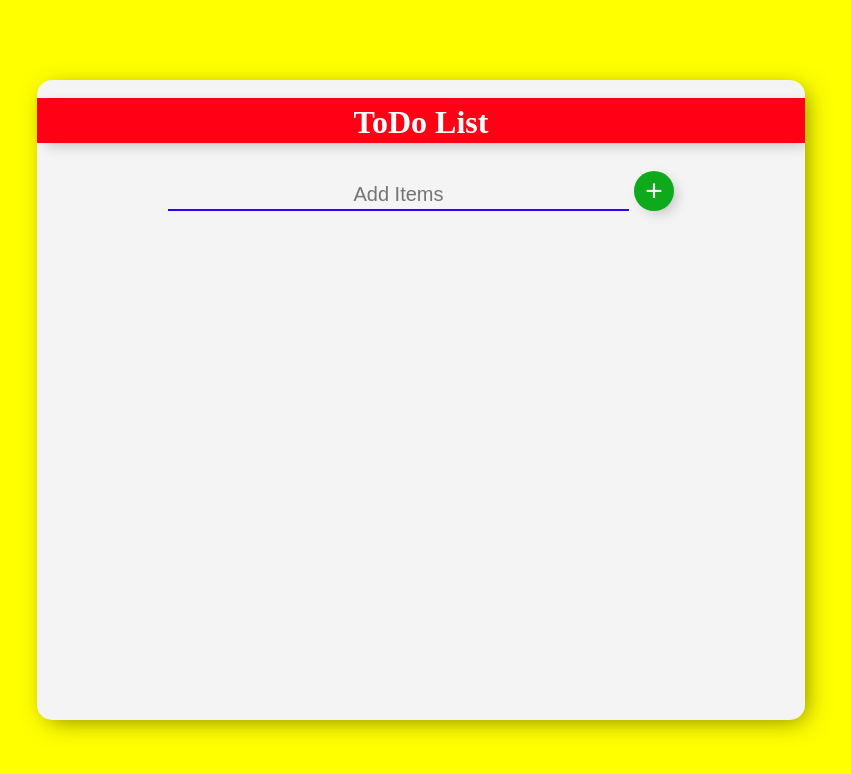
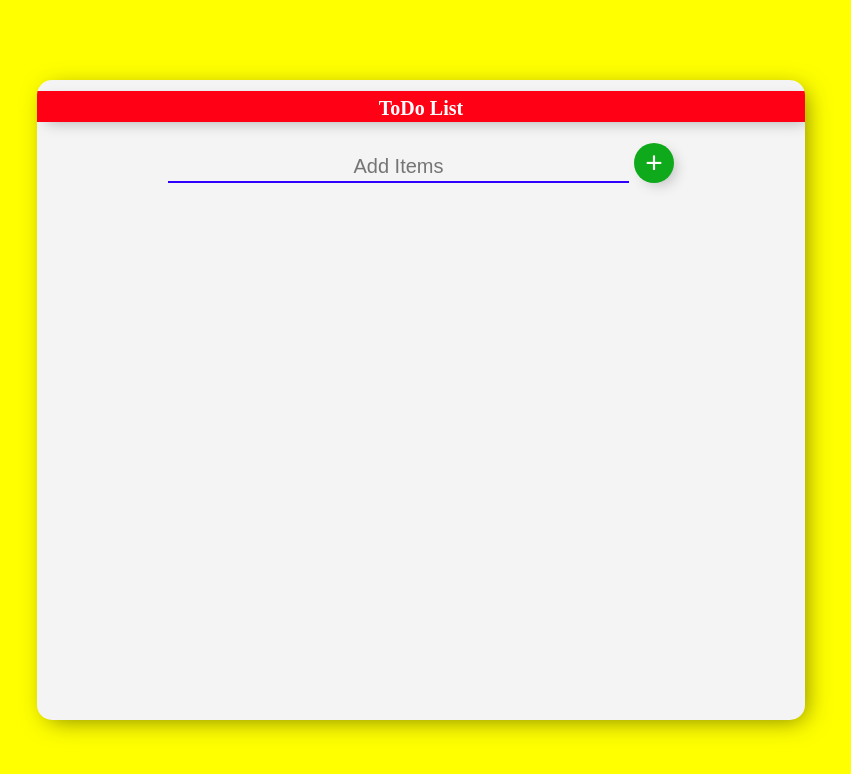
Before and after one commit to owaisalam12/reacttodoapp, a React (Create React App) app: page / in a window 1280 px wide. Shown: the top 774 px of the page, without its empty margins (219-1070 px from the left). Built offline with nearby package versions, Linux system fonts and the light colour scheme.

Commit message:
edit item

```diff
--- a/src/App.css
+++ b/src/App.css
@@ -1,3 +1,4 @@
 body {
   text-align: center;
+  font-size: 10px;
 }
--- a/src/App.js
+++ b/src/App.js
@@ -29,6 +29,13 @@ const App = () => {
 
 
         }
+        const editItem = (id) => {
+
+          console.log(id)
+
+
+
+          }
   return (
   <>
     <div className="main_div">
```
